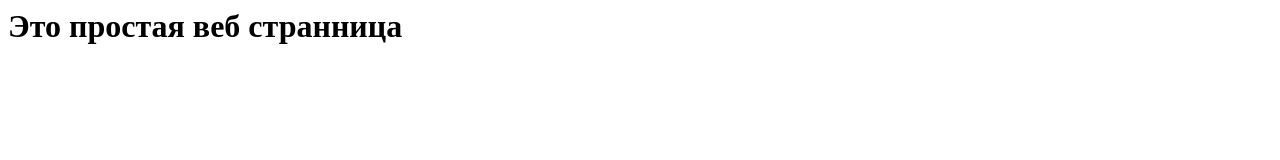
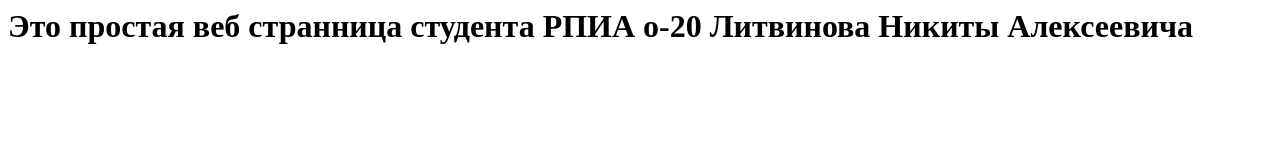
Before and after one commit to Nikerty/Nikerty.github.io, a plain HTML site: page index.html in a window 1280 px wide. Drawn offline with Linux system fonts and the light colour scheme.

Commit message:
Update index.html

```diff
--- a/index.html
+++ b/index.html
@@ -1,9 +1,9 @@
 <html>
 <head>
 <meta charset="UTF-8">
-<title>Лабораторная работа №3 студента РПИА о-20 Литвинова Никиты Алексеевича</title>
+<title>Лабораторная работа №3 </title>
 </head>
 <body>
-<h1>Это простая веб странница</h1>
+<h1>Это простая веб странница студента РПИА о-20 Литвинова Никиты Алексеевича</h1>
 </body>
 </html>
```
